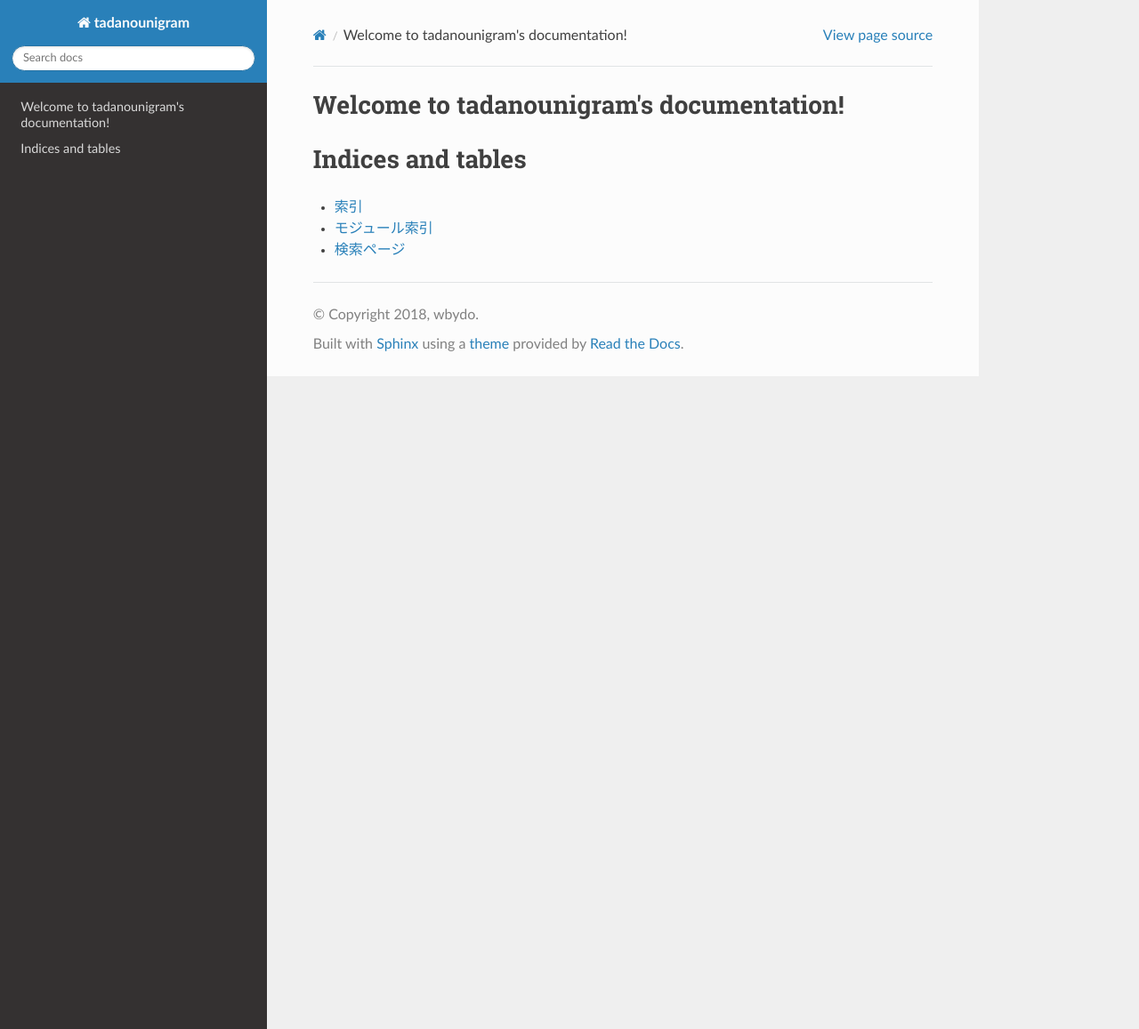
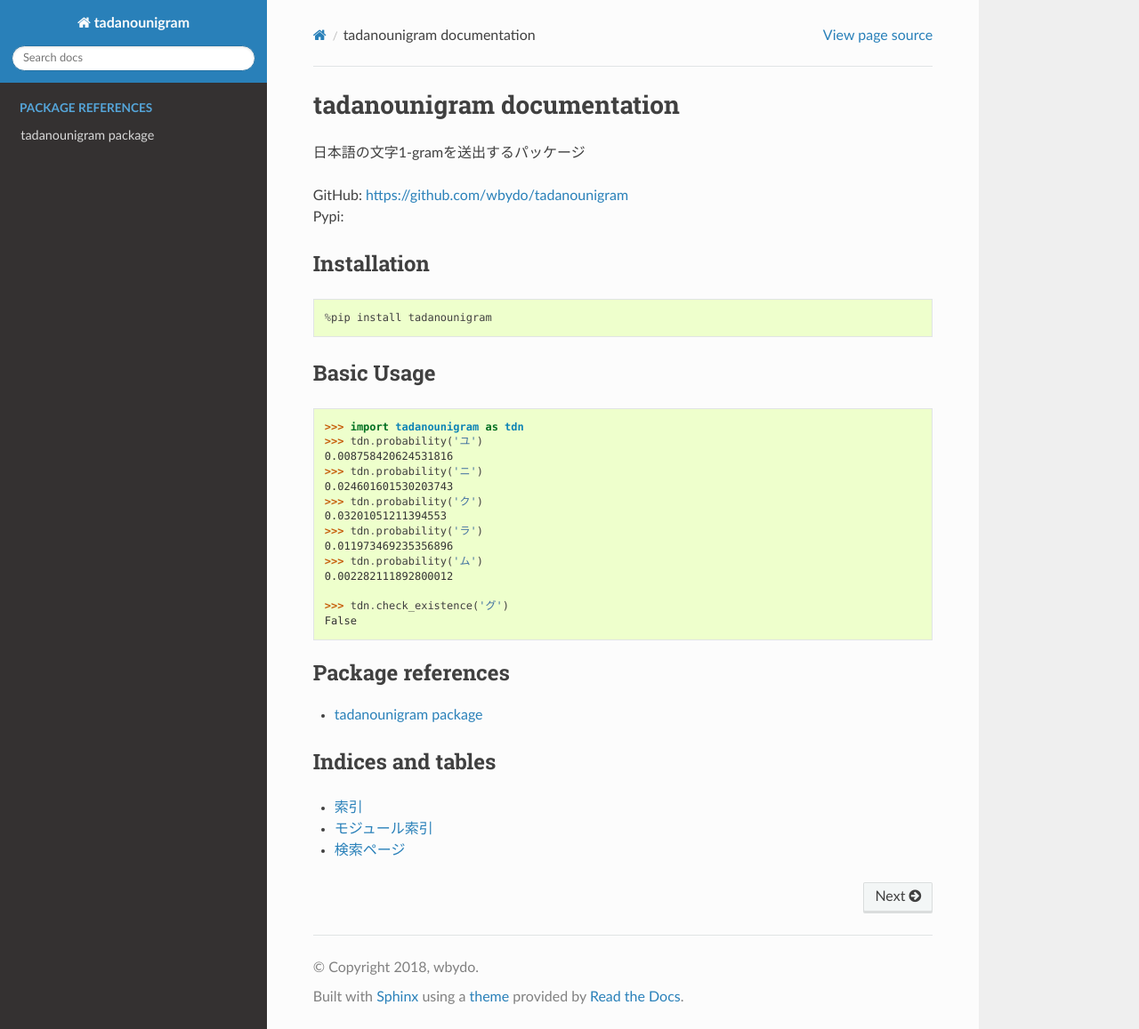
Before and after one commit to wbydo/tadanounigram, a Sphinx documentation site: the page built from source/index.rst, in a window 1280 px wide and 1157 px high. Shown: the whole window at 89% size. Built offline with Sphinx 7.4.7 and the Read the Docs theme 2.0.0, drawn with Linux system fonts in a browser that asks for light colours.

Commit message:
indexを作成

```diff
--- a/source/index.rst
+++ b/source/index.rst
@@ -1,19 +1,43 @@
-.. tadanounigram documentation master file, created by
-   sphinx-quickstart on Sat Jun  9 00:17:06 2018.
-   You can adapt this file completely to your liking, but it should at least
-   contain the root `toctree` directive.
+tadanounigram documentation
+=========================================
+日本語の文字1-gramを送出するパッケージ
 
-Welcome to tadanounigram's documentation!
-=========================================
+| GitHub: https://github.com/wbydo/tadanounigram
+| Pypi:
+
+Installation
+-------------
+::
+
+    %pip install tadanounigram
+
+Basic Usage
+-------------
+::
+
+    >>> import tadanounigram as tdn
+    >>> tdn.probability('ユ')
+    0.008758420624531816
+    >>> tdn.probability('ニ')
+    0.024601601530203743
+    >>> tdn.probability('ク')
+    0.03201051211394553
+    >>> tdn.probability('ラ')
+    0.011973469235356896
+    >>> tdn.probability('ム')
+    0.002282111892800012
+
+    >>> tdn.check_existence('グ')
+    False
 
 .. toctree::
-   :maxdepth: 2
-   :caption: Contents:
+    :maxdepth: 1
+    :caption: Package references
 
-
+    tadanounigram
 
 Indices and tables
-==================
+-------------------
 
 * :ref:`genindex`
 * :ref:`modindex`
```
